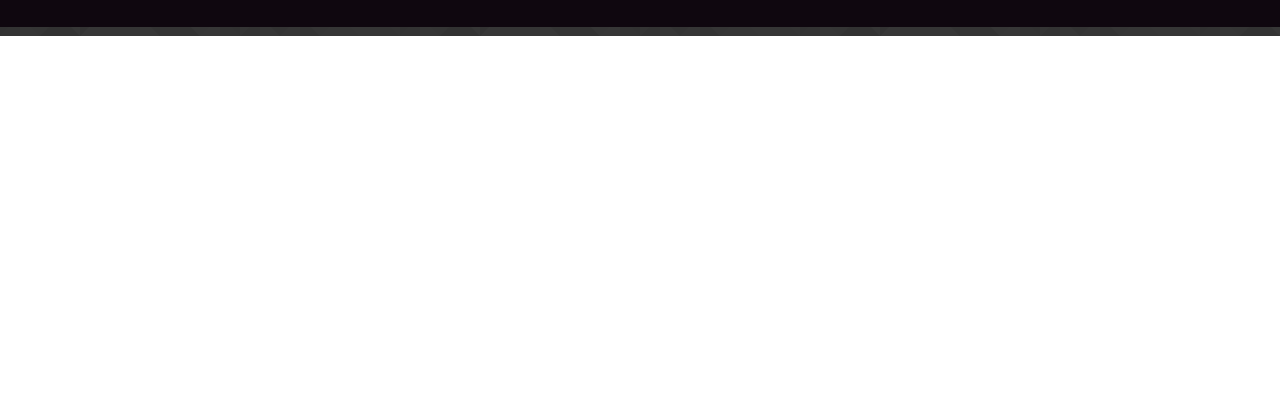
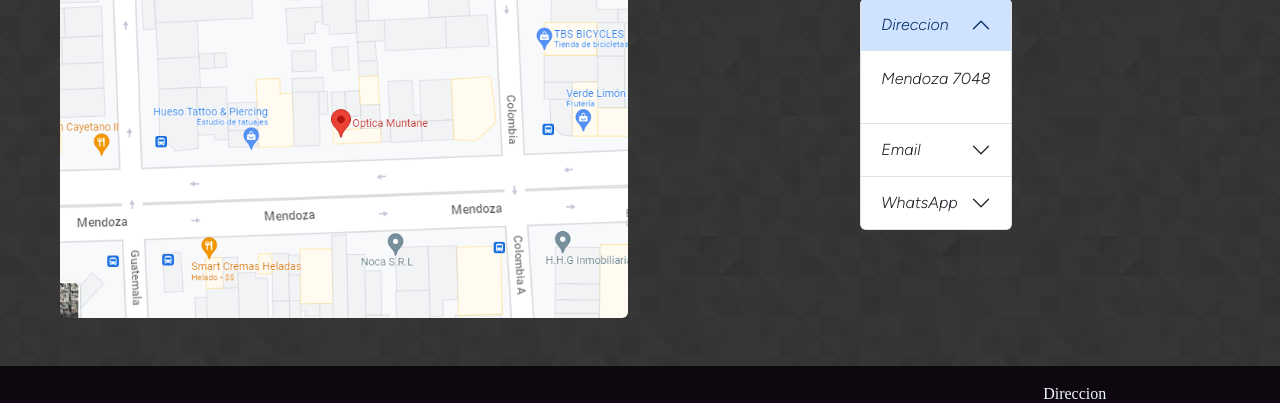
Before and after one commit to pablomoglia/PreEntrega2-PabloMoglia, a plain HTML site: page pages/contacto.html in a window 1280 px wide. Shown: the part 764-1167 px from the top of the page. Before the commit the page ends 800 px from the top, so only its background shows below. Drawn offline with nearby package versions, Linux system fonts and the light colour scheme.

Commit message:
agregado paginas-contactoscompleta

```diff
--- a/css/estilo.css
+++ b/css/estilo.css
@@ -95,3 +95,8 @@ img.imgNos{
     background-color: rgb(0, 132, 255);
     color: rgb(255, 255, 255);
 }
+.fas{
+    display: flex;
+    justify-content: center;
+
+}
--- a/pages/contacto.html
+++ b/pages/contacto.html
@@ -1,17 +1,20 @@
 <!DOCTYPE html>
 <html lang="en">
+
 <head>
     <meta charset="UTF-8">
     <meta name="viewport" content="width=device-width, initial-scale=1.0">
     <link rel="preconnect" href="https://fonts.googleapis.com">
     <link rel="preconnect" href="https://fonts.gstatic.com" crossorigin>
     <link href="https://fonts.googleapis.com/css2?family=Figtree:ital,wght@1,300&amily=Zilla+Slab:ital@1&display=swap"
-    rel="stylesheet">
-    <link href="https://cdn.jsdelivr.net/npm/bootstrap@5.3.1/dist/css/bootstrap.min.css" rel="stylesheet" integrity="sha384-4bw+/aepP/YC94hEpVNVgiZdgIC5+VKNBQNGCHeKRQN+PtmoHDEXuppvnDJzQIu9" crossorigin="anonymous">
+        rel="stylesheet">
+    <link href="https://cdn.jsdelivr.net/npm/bootstrap@5.3.1/dist/css/bootstrap.min.css" rel="stylesheet"
+        integrity="sha384-4bw+/aepP/YC94hEpVNVgiZdgIC5+VKNBQNGCHeKRQN+PtmoHDEXuppvnDJzQIu9" crossorigin="anonymous">
     <link rel="stylesheet" href="../css/estilo.css">
     <link rel="shortcut icon" href="../multim/favicon-32x32.png" type="image/x-icon">
     <title>Contacto</title>
 </head>
+
 <body>
     <div class="container.fluid">
         <header>
@@ -22,7 +25,7 @@
                 <div class="col-lg-8 col-xs-12">
                     <ul class="nav navLoc">
                         <li class="btn btn-outline-light m-1">
-                            <a class="nav-link active" href="../pages/nosotros.html" >Nosotros</a>
+                            <a class="nav-link active" href="../pages/nosotros.html">Nosotros</a>
                         </li>
                         <li class="btn btn-outline-light m-1">
                             <a class="nav-link" href="../pages/lentes.html">Lentes</a>
@@ -59,7 +62,8 @@
                 <div class="mb-3">
                     <label for="Email" class="form-label">Email</label>
                     <input type="email" class="form-control" aria-describedby="emailHelp">
-                    <div id="emailHelp" class="form-text text-warning">Nunca compartiremos tu correo electrónico con nadie .</div>
+                    <div id="emailHelp" class="form-text text-warning">Nunca compartiremos tu correo electrónico con
+                        nadie .</div>
                 </div>
                 <div class="mb-3">
                     <label for="coment" class="form-label">Comentarios</label>
@@ -67,6 +71,62 @@
                 </div>
                 <button type="submit" class="btn btn-outline-secondary btnLoc">Solicitar</button>
         </main>
+        <section>
+            <div class="row m-5">
+                <h2 class="text-center text-light m-3 parNos">
+                    Ubicacion
+                </h2>
+                <div class="col-lg-6 col-sm-6 col-xs-12">
+                    <img class="img-fluid rounded " src="../multim/ubicacion.png" alt="Ubicacion en mapa">
+                </div>
+                <div class="col-lg-6 col-sm-6 col-xs-12 p-3 fas">
+                    <div class="accordion" id="accordionExample">
+                        <div class="accordion-item">
+                            <h2 class="accordion-header parNos">
+                                <button class="accordion-button" type="button" data-bs-toggle="collapse"
+                                    data-bs-target="#collapseOne" aria-expanded="true" aria-controls="collapseOne">
+                                    Direccion
+                                </button>
+                            </h2>
+                            <div id="collapseOne" class="accordion-collapse collapse show"
+                                data-bs-parent="#accordionExample">
+                                <div class="accordion-body">
+                                    <p class="parNos">Mendoza 7048</p>
+                                </div>
+                            </div>
+                        </div>
+                        <div class="accordion-item">
+                            <h2 class="accordion-header parNos">
+                                <button class="accordion-button collapsed" type="button" data-bs-toggle="collapse"
+                                    data-bs-target="#collapseTwo" aria-expanded="false" aria-controls="collapseTwo">
+                                    Email
+                                </button>
+                            </h2>
+                            <div id="collapseTwo" class="accordion-collapse collapse"
+                                data-bs-parent="#accordionExample">
+                                <div class="accordion-body">
+                                    <p class="parNos">opticamuntane@live.com.ar</p>
+                                </div>
+                            </div>
+                        </div>
+                        <div class="accordion-item">
+                            <h2 class="accordion-header parNos">
+                                <button class="accordion-button collapsed" type="button" data-bs-toggle="collapse"
+                                    data-bs-target="#collapseThree" aria-expanded="false" aria-controls="collapseThree">
+                                    WhatsApp
+                                </button>
+                            </h2>
+                            <div id="collapseThree" class="accordion-collapse collapse"
+                                data-bs-parent="#accordionExample">
+                                <div class="accordion-body">
+                                    <p class="parNos">3412674595</p>
+                                </div>
+                            </div>
+                        </div>
+                    </div>
+                </div>
+            </div>
+        </section>
         <footer>
             <div class="row contenedor">
                 <div class="col-lg-4 col-sm-12 col-xs-12">
@@ -75,10 +135,12 @@
                 <div class="col-lg-4 col-sm-6 col-xs-12">
                     <div class="footerMenu">
                         <div>
-                        <a href="http://www.instagram.com" target="_blank"><img class="imgInsta" src="../multim/insta.png" alt="instagram"></a>
+                            <a href="http://www.instagram.com" target="_blank"><img class="imgInsta"
+                                    src="../multim/insta.png" alt="instagram"></a>
                         </div>
                         <div>
-                        <a href="http://www.facebook.com" target="_blank"><img class="imgFacebook  " src="../multim/facebook.png" alt="Facebook"></a>
+                            <a href="http://www.facebook.com" target="_blank"><img class="imgFacebook  "
+                                    src="../multim/facebook.png" alt="Facebook"></a>
                         </div>
                     </div>
                 </div>
@@ -100,7 +162,10 @@
                 </div>
             </div>
         </footer>
-            </div>
-                <script src="https://cdn.jsdelivr.net/npm/bootstrap@5.3.1/dist/js/bootstrap.bundle.min.js" integrity="sha384-HwwvtgBNo3bZJJLYd8oVXjrBZt8cqVSpeBNS5n7C8IVInixGAoxmnlMuBnhbgrkm" crossorigin="anonymous"></script>
-            </body>
-            </html>
+    </div>
+    <script src="https://cdn.jsdelivr.net/npm/bootstrap@5.3.1/dist/js/bootstrap.bundle.min.js"
+        integrity="sha384-HwwvtgBNo3bZJJLYd8oVXjrBZt8cqVSpeBNS5n7C8IVInixGAoxmnlMuBnhbgrkm"
+        crossorigin="anonymous"></script>
+</body>
+
+</html>
```
